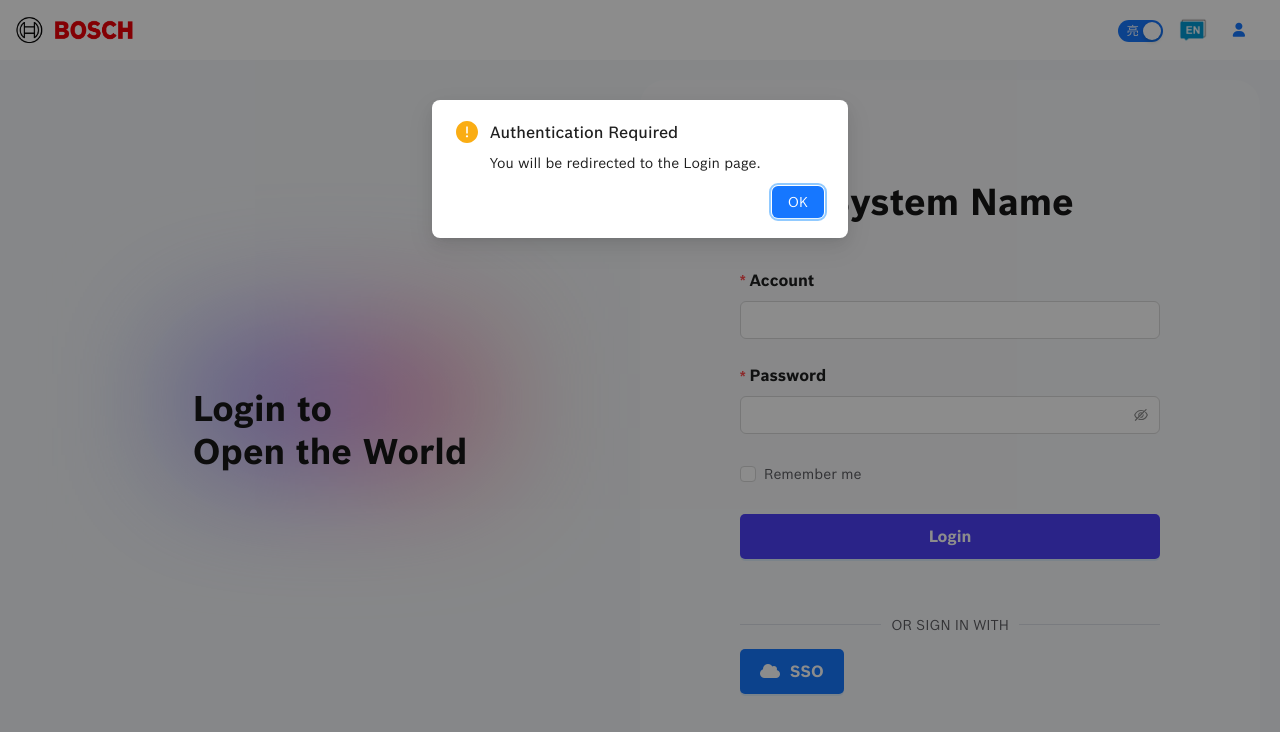
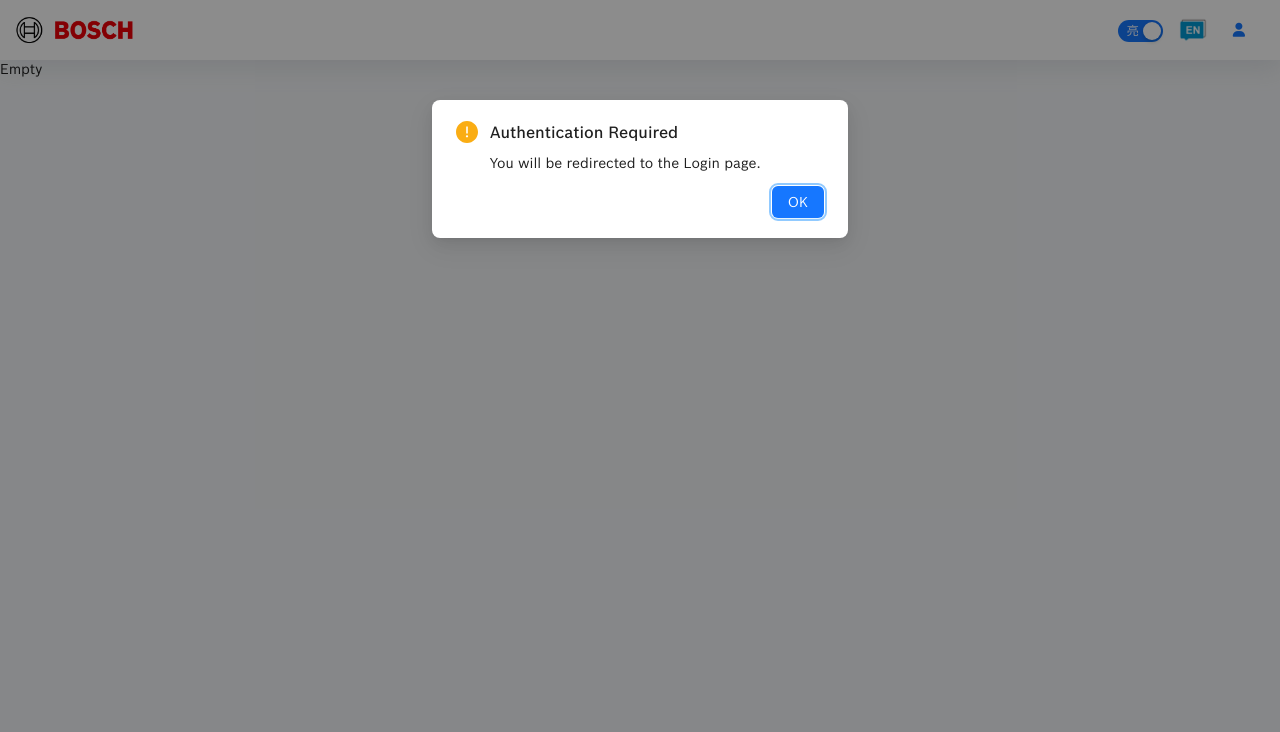
Before and after one commit to ColaLovingCat/vue_template, a Vue app: page /home in a window 1280 px wide. Before the commit this address led to /login. Shown: the top 732 px of the page. Built offline with nearby package versions, Linux system fonts and the light colour scheme.

Commit message:
logout优化

```diff
--- a/src/App.vue
+++ b/src/App.vue
@@ -3,6 +3,8 @@ import { ref, onMounted, computed } from 'vue'
 import type { Ref } from 'vue'
 
 import { useI18n } from 'vue-i18n'
+import { useRouter } from 'vue-router'
+const router = useRouter()
 
 import { useLoadingStore } from '@/commons/stores/index'
 const loadingStore = useLoadingStore()
@@ -13,11 +15,8 @@ const userInfosStore = useUserInfosStore()
 
 import { useSystemInfosStore } from '@/commons/stores/index'
 const systemStore = useSystemInfosStore()
-const headerStatus = computed(() => systemStore.systemInfos.headerStatus)
-const theme = computed(() => systemStore.systemInfos.theme)
-
-import { usePageGo } from '@/commons/utils/routers'
-const { pageGo } = usePageGo()
+const headerStatus = computed(() => systemStore.systemStatus.headerShow)
+const theme = computed(() => systemStore.systemStatus.theme)
 
 import * as systemDB from '@/commons/datas/datas.system'
 import layout from '@/components/layouts/layout.vue'
@@ -121,6 +120,12 @@ const logout = () => {
     type: 'logout'
   })
 }
+const pageGo = (path: string, query: any = {}) => {
+  router.push({
+    path,
+    query
+  })
+}
 const clearSystem = () => {
   // 清除用户信息
   extend.LocalStore.delete('token')
--- a/src/commons/datas/datas.types.ts
+++ b/src/commons/datas/datas.types.ts
@@ -15,9 +15,6 @@ export interface SystemInfos {
   autoSSO: boolean
   clientID: string
   tenant: string
-  //
-  headerStatus: boolean
-  theme: string
 }
 
 export interface MenuInfos {
--- a/src/commons/stores/systems.ts
+++ b/src/commons/stores/systems.ts
@@ -1,8 +1,11 @@
 import { defineStore } from 'pinia'
+import { useRouter } from 'vue-router'
+import { Modal } from 'ant-design-vue'
+
 import type { SystemInfos } from '../datas/datas.types'
 
 export const useSystemInfosStore = defineStore('systemInfos', {
-  state(): { systemInfos: SystemInfos } {
+  state(): { systemInfos: SystemInfos; systemStatus: any } {
     return {
       systemInfos: {
         name: 'System Name',
@@ -10,19 +13,42 @@ export const useSystemInfosStore = defineStore('systemInfos', {
         autoSSO: false,
         clientID: 'ec12a58c-3742-415a-bf6e-7116beb38af6',
         tenant:
-          'https://login.microsoftonline.com/0ae51e19-07c8-4e4b-bb6d-648ee58410f4/oauth2/v2.0/authorize',
-        //
-        headerStatus: true,
-        theme: 'default'
+          'https://login.microsoftonline.com/0ae51e19-07c8-4e4b-bb6d-648ee58410f4/oauth2/v2.0/authorize'
+      },
+      systemStatus: {
+        headerShow: true,
+        theme: 'default',
+        logoutShow: false
       }
     }
   },
   actions: {
     setHeader(status: boolean) {
-      this.systemInfos.headerStatus = status
+      this.systemStatus.headerShow = status
     },
     setTheme(theme: string) {
-      this.systemInfos.theme = theme
+      this.systemStatus.theme = theme
+    },
+    //
+    showLogout() {
+      if (!this.systemStatus.logoutShow) {
+        this.systemStatus.logoutShow = true
+        //
+        const router = useRouter()
+        Modal.warning({
+          title: 'Authentication Required',
+          content: 'You will be redirected to the Login page.',
+          onOk: () => {
+            this.systemStatus.logoutShow = false
+            router.push({
+              path: '/login',
+              query: {
+                type: 'logout'
+              }
+            })
+          }
+        })
+      }
     }
   }
 })
--- a/src/commons/utils/extends.ts
+++ b/src/commons/utils/extends.ts
@@ -303,11 +303,15 @@ export const ExNumber = {
 }
 
 /**
- * @summary Array拓展方法
+ * @summary Array 拓展
+ * @argument initial 初始化简单数组
+ * @argument initial 初始化简单数组
  */
 export const ExArray = {
   /**
    * @summary 初始化简单数组
+   * @param length 数组长度
+   * @returns [0,1,2,3,4,5...]
    */
   initial: function (length: number, startIndex = 0): number[] {
     const result: number[] = []
@@ -317,14 +321,17 @@ export const ExArray = {
     return result
   },
   /**
-   * @summary 添加相应index的元素
+   * @summary 在指定位置 index 添加元素obj
+   * @param index 指定位置
+   * @param obj 指定元素
    */
   insert: function (arr: any[], index: number, obj: any) {
     arr.splice(index, 0, obj)
     return arr
   },
   /**
-   * @summary 删除相应index的元素
+   * @summary 删除指定位置 index 的元素
+   * @param index 指定位置
    */
   delete: function (arr: any[], index: number) {
     const len = arr.length - 1
@@ -334,6 +341,7 @@ export const ExArray = {
   },
   /**
    * @summary 检查索引是否可用
+   * @param index 指定位置
    */
   checkIndex: function (arr: any[], index: number) {
     return index > -1 && index < arr.length
@@ -341,9 +349,12 @@ export const ExArray = {
   /**
    * @summary 检查元素是否在数组中，注意区分数据类型
    */
-  checkExist: function (arr: any[], obj: any) {
+  checkExist: function (arr: any[], obj: string | number | boolean) {
     return arr.indexOf(obj)
   },
+  /**
+   * @summary 检查元素是否在数组中，需要指定元素的某一特定属性
+   */
   checkExistbyEle: function (arr: any[], obj: any, prop: string) {
     return arr.findIndex((item) => item[prop] == obj[prop]) != -1
   },
--- a/src/commons/utils/fetch.ts
+++ b/src/commons/utils/fetch.ts
@@ -1,4 +1,6 @@
 import * as extend from './extends'
+
+import { useSystemInfosStore } from '@/commons/stores/index'
 
 export const fetchRequest = (url: string, options: any = {}, remarks = '') => {
   const opts: any = {}
@@ -49,6 +51,9 @@ export const fetchRequest = (url: string, options: any = {}, remarks = '') => {
         if (res.status == 401) {
           extend.LocalStore.delete('token')
           reject(res)
+          // 信息失效重新登录
+          // const systemStore = useSystemInfosStore()
+          // systemStore.showLogout()
         }
         // response.status 表示响应的http状态码
         if (res.status !== 200) {
--- a/src/commons/utils/routers.ts
+++ /dev/null
@@ -1,26 +0,0 @@
-import { Modal } from 'ant-design-vue'
-import { useRouter } from 'vue-router'
-
-export const usePageGo = () => {
-  const router = useRouter()
-  const pageGo = (path: string, query = {}) => {
-    router.push({
-      path,
-      query
-    })
-  }
-
-  const showLogout = () => {
-    Modal.warning({
-      title: 'Authentication Required',
-      content: 'You will be redirected to the Login page.',
-      onOk: () => {
-        pageGo('/login', {
-          type: 'logout'
-        })
-      }
-    })
-  }
-
-  return { pageGo, showLogout }
-}
--- a/src/components/layouts/contents.vue
+++ b/src/components/layouts/contents.vue
@@ -1,8 +1,8 @@
 <script lang="ts" setup>
 import { onMounted } from 'vue'
 
-import { usePageGo } from '@/commons/utils/routers'
-const { pageGo, showLogout } = usePageGo()
+import { useSystemInfosStore } from '@/commons/stores/index'
+const systemStore = useSystemInfosStore()
 
 import * as extend from '@/commons/utils/extends'
 
@@ -17,11 +17,7 @@ onMounted(() => {
   if (token && token != '') {
     // 有token
   } else {
-    showLogout()
-    // 没token
-    pageGo('/login', {
-      type: 'logout'
-    })
+    systemStore.showLogout()
   }
 })
 </script>
--- a/src/views/home/view.vue
+++ b/src/views/home/view.vue
@@ -1,10 +1,16 @@
 <script setup lang="ts">
-import { ref } from 'vue'
+import { onMounted, ref } from 'vue'
 import comp from '@/components/upload-form/view.vue'
+
+import * as extend from '@/commons/utils/extends'
+
+const datas: any = []
+
+onMounted(() => {
+  console.log('Testing: ', extend.ExArray.insert([0, 1, 2, 3, 4, 5], 1, 6))
+})
 </script>
 
-<template>
-  Empty
-</template>
+<template>Empty</template>
 
 <style scoped lang="scss"></style>
--- a/src/views/login/sso-auth.vue
+++ b/src/views/login/sso-auth.vue
@@ -1,11 +1,14 @@
 <script lang="ts" setup>
 import { onMounted } from 'vue'
 
-import * as extend from '../../commons/utils/extends'
-import * as meessageBox from '../../commons/utils/messages'
+import { useRouter } from 'vue-router'
+const routers = useRouter()
+
 import { useLoadingStore } from '../../commons/stores/index'
 const loadingStore = useLoadingStore()
 
+import * as extend from '../../commons/utils/extends'
+import * as meessageBox from '../../commons/utils/messages'
 import * as login from './login.service'
 
 onMounted(() => {
@@ -27,7 +30,14 @@ onMounted(() => {
           extend.LocalStore.set('token', message)
           ;(window as any).eventBus.getinfosUser()
           //
-          ;(window as any).eventBus.jumpHome()
+          if (params.state) {
+            let path = decodeURIComponent(decodeURIComponent(params.state))
+            routers.push({
+              path
+            })
+          } else {
+            ;(window as any).eventBus.jumpHome()
+          }
         } else {
           meessageBox.showError(message)
         }
```
